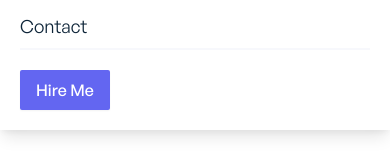
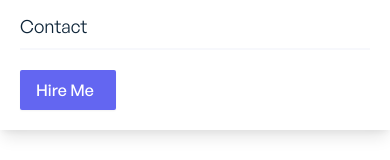
Before and after one commit to phoenix979797/portfolio, a React (Create React App) app: page / in a window 390 px wide. Both pictures are taken after a click on the button "Hamburger Menu". Shown: the part 196-356 px from the top of the page. Built offline with nearby package versions, Linux system fonts and the light colour scheme.

Commit message:
Use button reusable comoonent in header

```diff
--- a/src/components/shared/AppHeader.js
+++ b/src/components/shared/AppHeader.js
@@ -6,6 +6,7 @@ import HireMeModal from '../HireMeModal';
 import logoLight from '../../images/logo-light.svg';
 import logoDark from '../../images/logo-dark.svg';
 import { motion } from 'framer-motion';
+import Button from '../reusable/Button';
 
 const AppHeader = () => {
 	const [showMenu, setShowMenu] = useState(false);
@@ -128,12 +129,13 @@ const AppHeader = () => {
 						Contact
 					</Link>
 					<div className="border-t-2 pt-3 sm:pt-0 sm:border-t-0 border-primary-light dark:border-secondary-dark">
-						<button
+						<span
 							onClick={showHireMeModal}
-							className="font-general-medium sm:hidden block text-left text-md bg-indigo-500 hover:bg-indigo-600 text-white shadow-sm rounded-sm px-4 py-2 mt-2 duration-300"
+							className="font-general-medium sm:hidden block text-left text-md bg-indigo-500 hover:bg-indigo-600 text-white shadow-sm rounded-sm px-4 py-2 mt-2 duration-300 w-24"
+							aria-label="Hire Me Button"
 						>
-							Hire Me
-						</button>
+							<Button title="Hire Me" />
+						</span>
 					</div>
 				</div>
 
@@ -164,15 +166,14 @@ const AppHeader = () => {
 
 				{/* Header right section buttons */}
 				<div className="hidden sm:flex justify-between items-center flex-col md:flex-row">
-					{/* Hire me button */}
 					<div className="hidden md:flex">
-						<button
+						<span
 							onClick={showHireMeModal}
 							className="text-md font-general-medium bg-indigo-500 hover:bg-indigo-600 text-white shadow-sm rounded-md px-5 py-2.5 duration-300"
 							aria-label="Hire Me Button"
 						>
-							Hire Me
-						</button>
+							<Button title="Hire Me" />
+						</span>
 					</div>
 
 					{/* Theme switcher large screen */}
```
